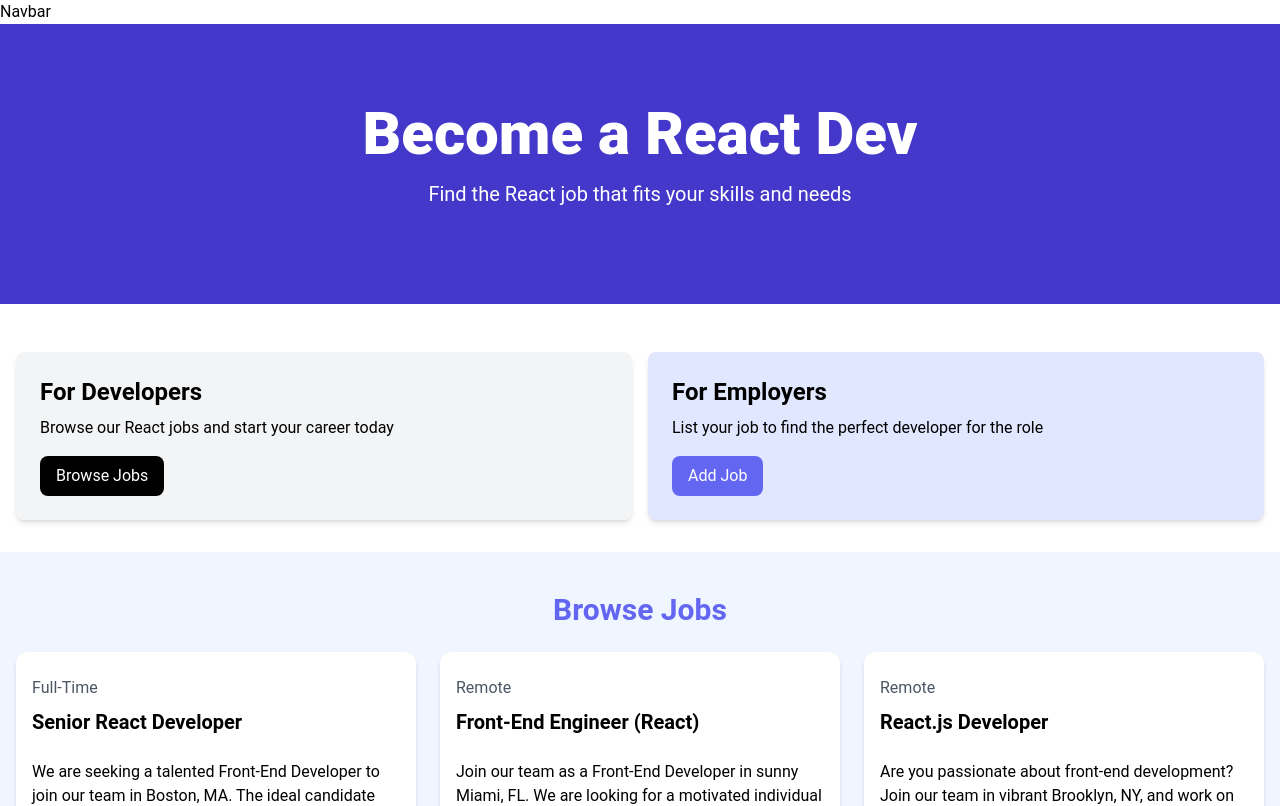
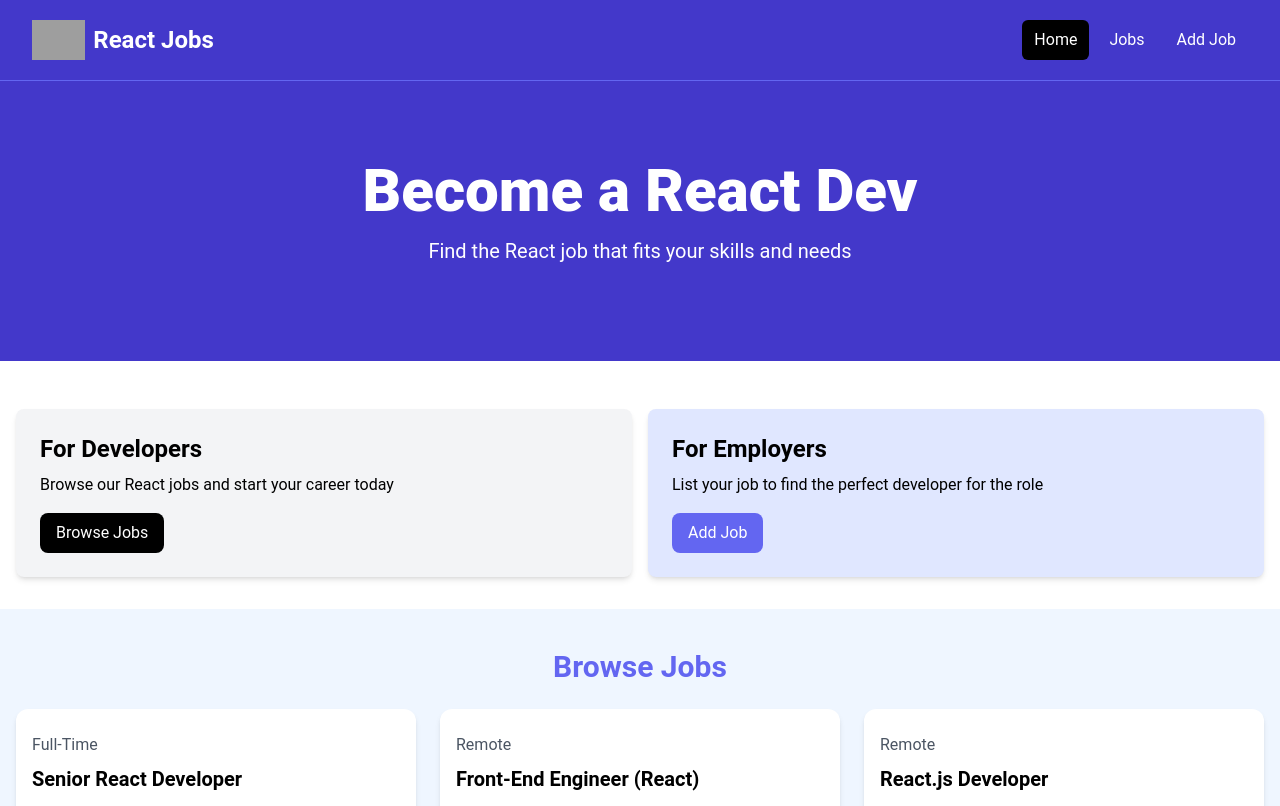
Before and after one commit to crypt096/react-crash-course-2024, a React (Vite) app: page / in a window 1280 px wide. Shown: the top 806 px of the page. Built offline with nearby package versions, Linux system fonts and the light colour scheme; grey boxes are pictures that could not be loaded.

Commit message:
Update Navbar.tsx

```diff
--- a/src/components/Navbar.tsx
+++ b/src/components/Navbar.tsx
@@ -1,6 +1,45 @@
 const Navbar = () => {
   return (
-    <div>Navbar</div>
+    <nav className="bg-indigo-700 border-b border-indigo-500">
+        <div className="mx-auto max-w-7xl px-2 sm:px-6 lg:px-8">
+          <div className="flex h-20 items-center justify-between">
+            <div
+              className="flex flex-1 items-center justify-center md:items-stretch md:justify-start"
+            >
+              {/* <!-- Logo --> */}
+              <a className="flex flex-shrink-0 items-center mr-4" href="/index.html">
+                <img
+                  className="h-10 w-auto"
+                  src="images/logo.png"
+                  alt="React Jobs"
+                />
+                <span className="hidden md:block text-white text-2xl font-bold ml-2"
+                >React Jobs</span
+                >
+              </a>
+              <div className="md:ml-auto">
+                <div className="flex space-x-2">
+                  <a
+                    href="/index.html"
+                    className="text-white bg-black hover:bg-gray-900 hover:text-white rounded-md px-3 py-2"
+                  >Home</a
+                  >
+                  <a
+                    href="/jobs.html"
+                    className="text-white hover:bg-gray-900 hover:text-white rounded-md px-3 py-2"
+                  >Jobs</a
+                  >
+                  <a
+                    href="/add-job.html"
+                    className="text-white hover:bg-gray-900 hover:text-white rounded-md px-3 py-2"
+                  >Add Job</a
+                  >
+                </div>
+              </div>
+            </div>
+          </div>
+        </div>
+      </nav>
   )
 }
 export default Navbar
```
